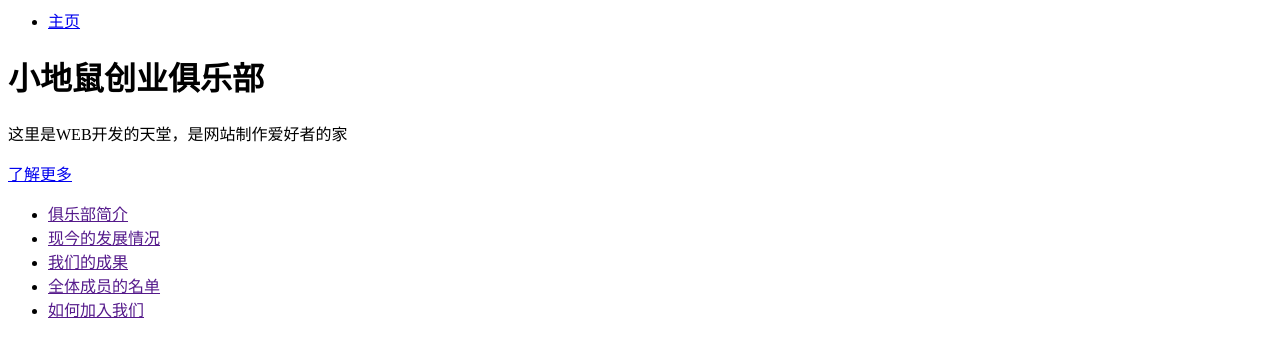
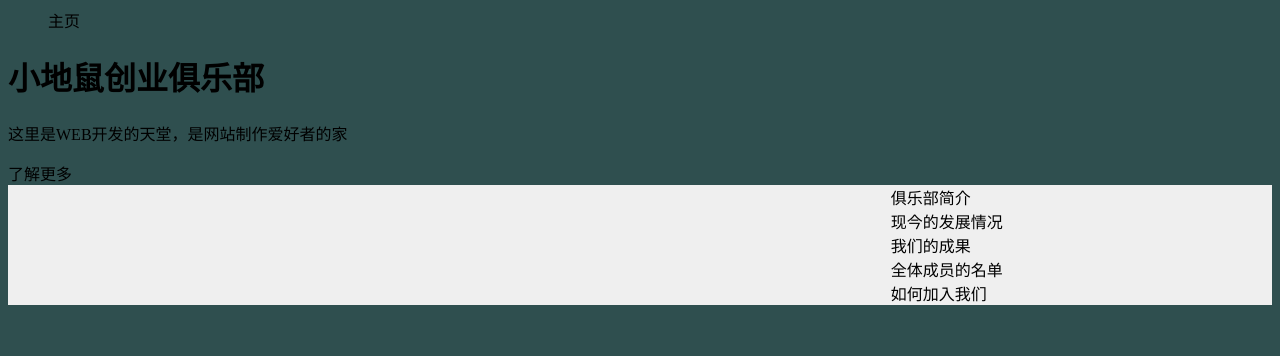
Before and after one commit to ximo-darren/HomePageExercise, a plain HTML site: page index.html in a window 1280 px wide. Drawn offline with Linux system fonts and the light colour scheme.

Commit message:
网页完善1

```diff
--- a/index.html
+++ b/index.html
@@ -1,8 +1,10 @@
+<!DOCTYPE html>
 <html>
 	<head>
+		<link href="main.css" rel="stylesheet">
 		<title>欢迎来到小地鼠创业俱乐部！</title>
 	</head>
-	<body>
+	<body bgcolor="#2F4F4F">
 		<div class="nav">
 			<div class="container">
 				<ul class="pull-left">
@@ -15,10 +17,10 @@
 				<a href="#">了解更多</a>
 			</div>
 		</div>
-		<div class="nav">
+		<div class="neighborhood-guides">
 			<div class="container">
 				<div class="row">
-					<div class="col-md-4">
+					<div class="col-md-4 col-md-offset-8">
 					<ul>
 						<li><a href="">俱乐部简介</a></li>
 						<li><a href="">现今的发展情况</a></li>
--- a/main.css
+++ b/main.css
@@ -0,0 +1,28 @@
+.col-md-4{
+	width: 33.33333333%;
+}
+
+.col-md-offset-8{
+	margin-left: 66.66666667%;
+}
+
+ul{
+	list-style-type: none;
+	margin: 0;
+	padding-left: auto;
+	padding-right: auto;
+}
+
+.neighborhood-guides{
+	background-color: #efefef;
+}
+
+a{
+	text-decoration: none;
+	color: black;
+	font-family: "SimHei";
+}
+
+a:hover{
+	color: #00ffff;
+}
```
